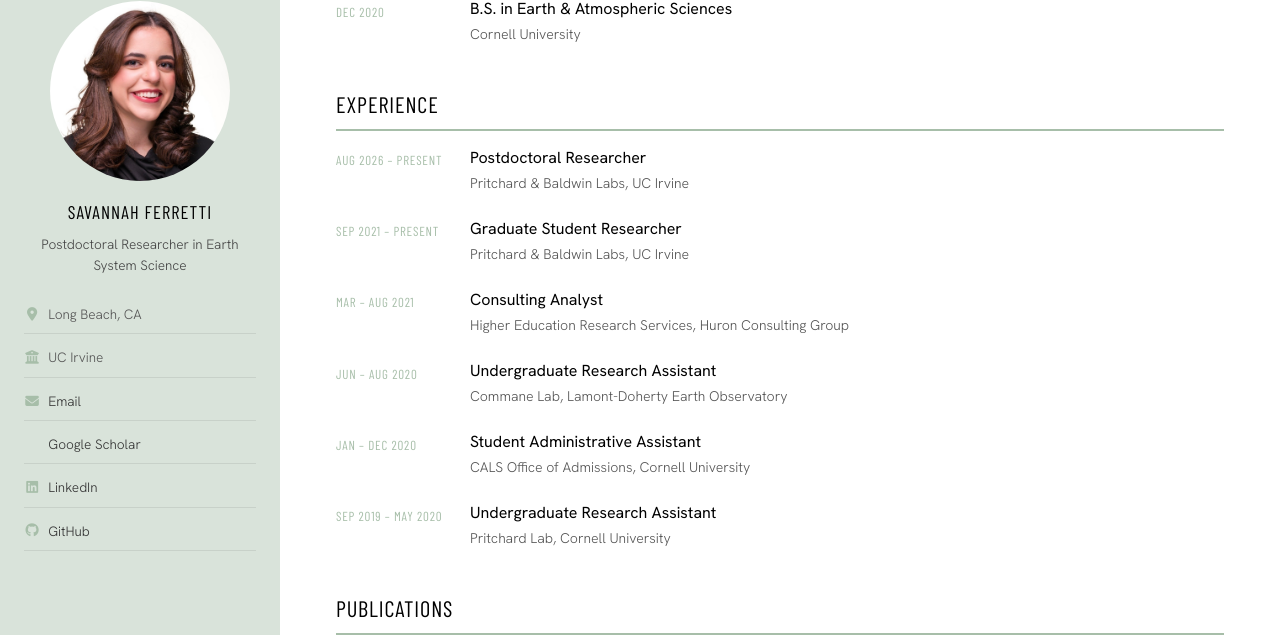
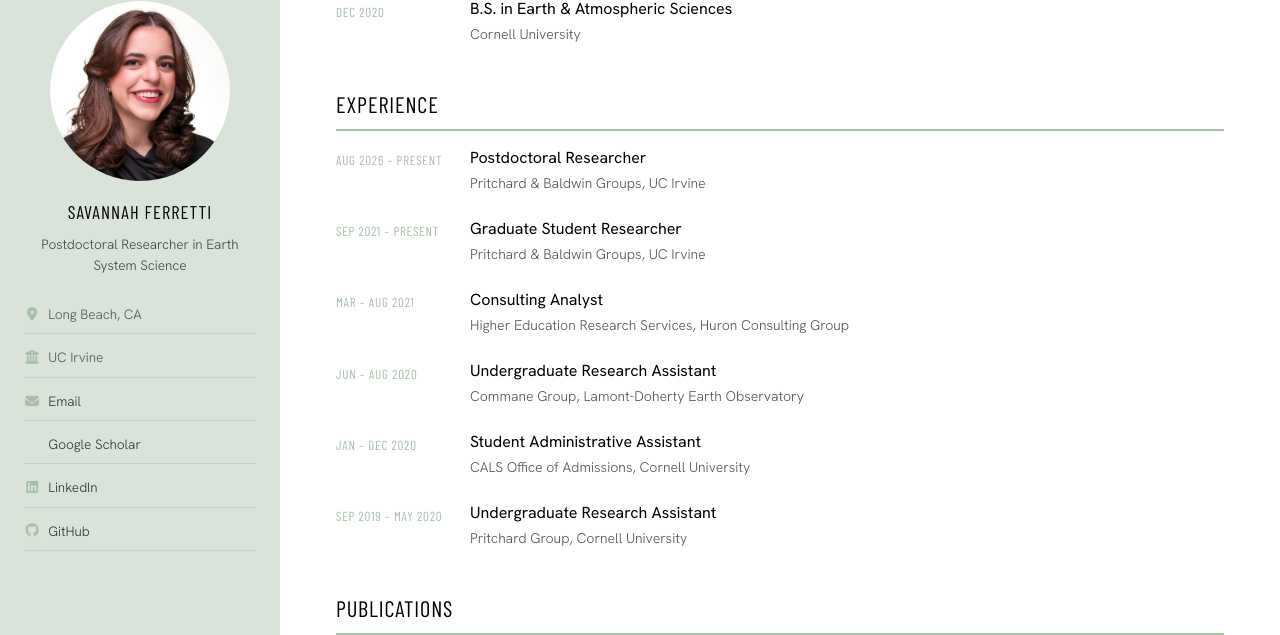
Before and after one commit to savannahferretti/savannahferretti.github.io, a Jekyll site: the page built from pages/vita.md, in a window 1280 px wide and 900 px high, scrolled down 433 px. Shown: the part 86-721 px from the top of the window. Built offline with Jekyll 4.4.1, drawn with Linux system fonts in a browser that asks for light colours; a style sheet for code colours, icons or effects is not loaded; some of the changed text lies outside the part shown.

Commit message:
Update vita.md

```diff
--- a/pages/vita.md
+++ b/pages/vita.md
@@ -46,7 +46,7 @@ This is an abbreviated vita. A full, up-to-date CV and a shorter resume are both
   <div class="cv-entry__date">Aug 2026 – Present</div>
   <div class="cv-entry__body">
     <p class="cv-entry__title">Postdoctoral Researcher</p>
-    <p class="cv-entry__sub">Pritchard & Baldwin Labs, UC Irvine</p>
+    <p class="cv-entry__sub">Pritchard & Baldwin Groups, UC Irvine</p>
   </div>
 </div>
 
@@ -54,7 +54,7 @@ This is an abbreviated vita. A full, up-to-date CV and a shorter resume are both
   <div class="cv-entry__date">Sep 2021 – Present</div>
   <div class="cv-entry__body">
     <p class="cv-entry__title">Graduate Student Researcher</p>
-    <p class="cv-entry__sub">Pritchard & Baldwin Labs, UC Irvine</p>
+    <p class="cv-entry__sub">Pritchard & Baldwin Groups, UC Irvine</p>
   </div>
 </div>
 
@@ -70,7 +70,7 @@ This is an abbreviated vita. A full, up-to-date CV and a shorter resume are both
   <div class="cv-entry__date">Jun – Aug 2020</div>
   <div class="cv-entry__body">
     <p class="cv-entry__title">Undergraduate Research Assistant</p>
-    <p class="cv-entry__sub">Commane Lab, Lamont-Doherty Earth Observatory</p>
+    <p class="cv-entry__sub">Commane Group, Lamont-Doherty Earth Observatory</p>
   </div>
 </div>
 
@@ -86,7 +86,7 @@ This is an abbreviated vita. A full, up-to-date CV and a shorter resume are both
   <div class="cv-entry__date">Sep 2019 – May 2020</div>
   <div class="cv-entry__body">
     <p class="cv-entry__title">Undergraduate Research Assistant</p>
-    <p class="cv-entry__sub">Pritchard Lab, Cornell University</p>
+    <p class="cv-entry__sub">Pritchard Group, Cornell University</p>
   </div>
 </div>
 
@@ -223,7 +223,7 @@ This is an abbreviated vita. A full, up-to-date CV and a shorter resume are both
 <div class="cv-entry">
   <div class="cv-entry__date">Technical</div>
   <div class="cv-entry__body">
-    <p class="cv-entry__sub">Python (PyTorch, PySR, Dask, Xarray, Pandas, Cartopy, Matplotlib) • Bash • Git/GitHub • High-Performance/Distributed Computing • NetCDF/HDF5/Zarr • Linux</p>
+    <p class="cv-entry__sub">Python (PyTorch, PySR, Dask, Xarray, Pandas, Cartopy, Matplotlib) • GitHub • High-Performance Computing • NetCDF/HDF5/Zarr • Bash • Linux</p>
   </div>
 </div>
 
```
